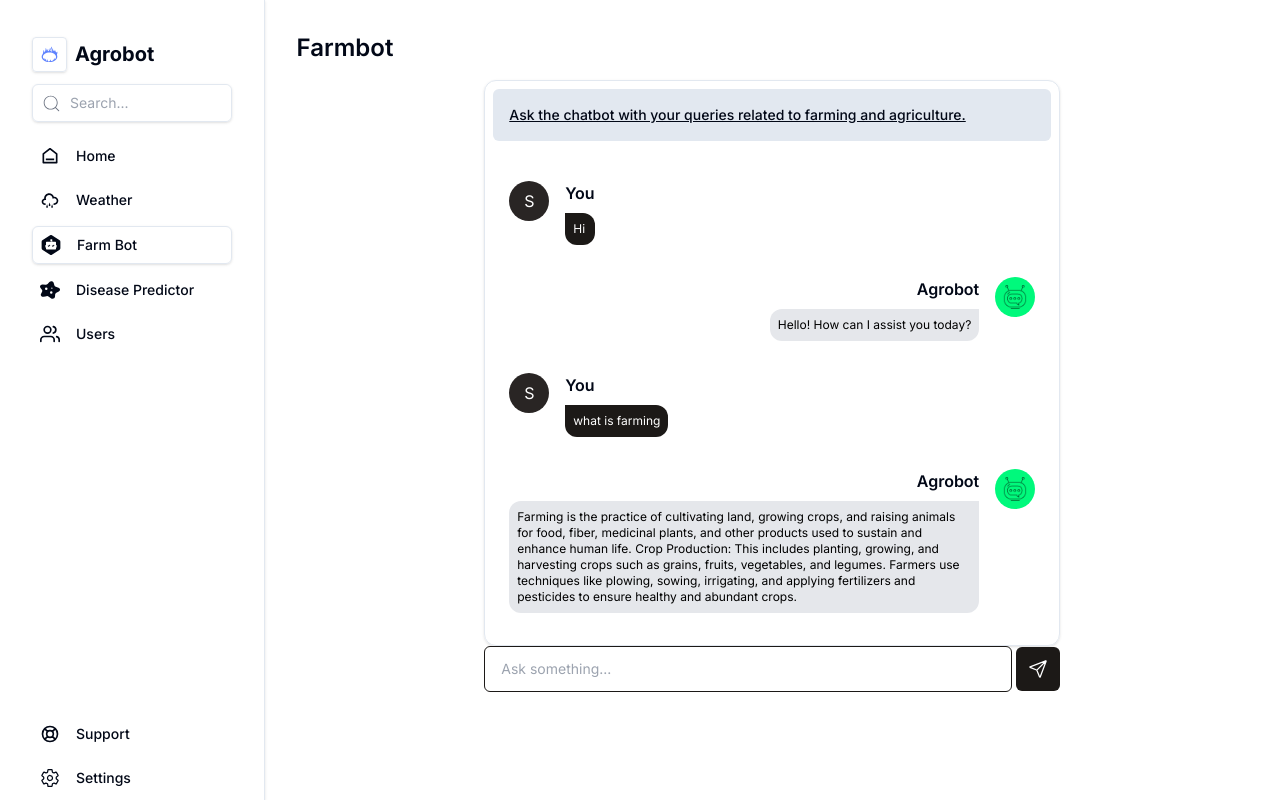
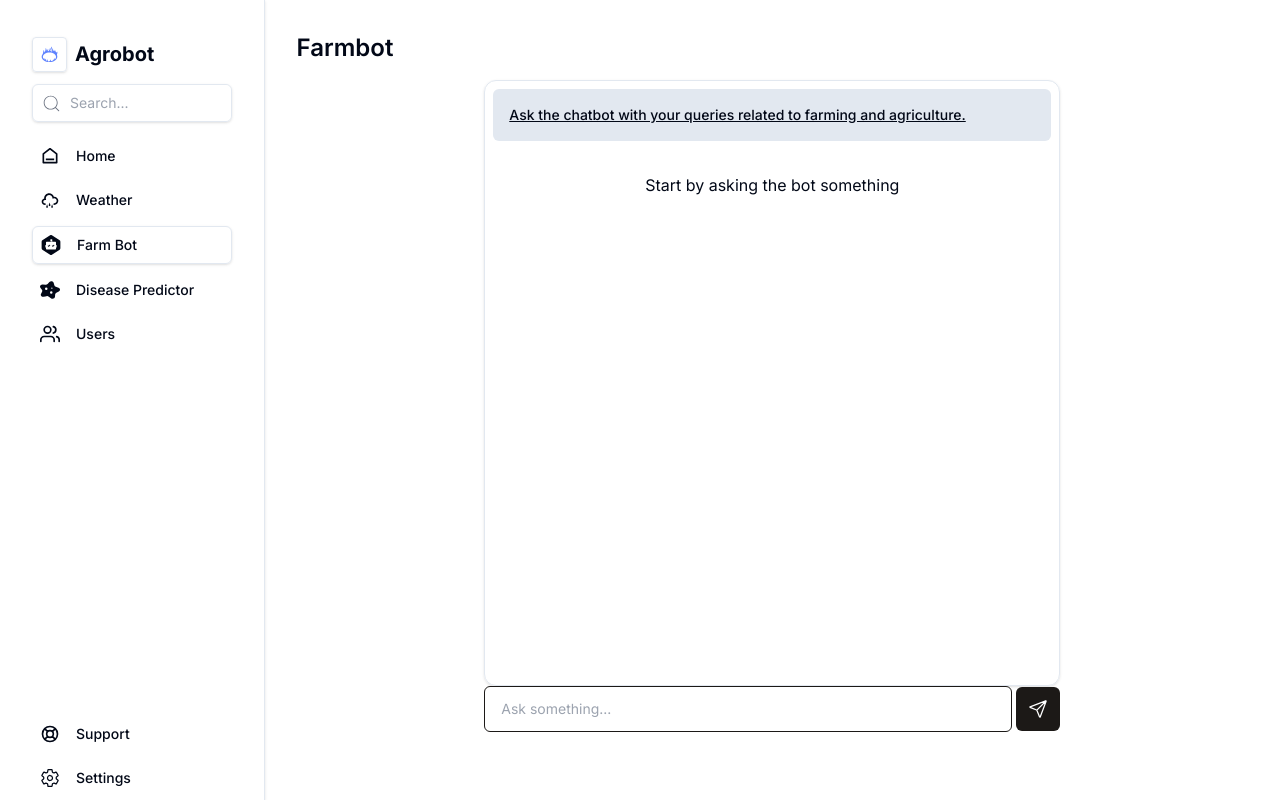
Before and after one commit to Sujanban/agrobot, a React (Vite) app in the folder client/: page /farmbot in a window 1280 px wide. Built offline with nearby package versions, Linux system fonts and the light colour scheme.

Commit message:
chatbot feature implemented

```diff
--- a/client/package.json
+++ b/client/package.json
@@ -15,6 +15,7 @@
     "axios": "^1.7.2",
     "class-variance-authority": "^0.7.0",
     "clsx": "^2.1.1",
+    "dotenv": "^16.4.5",
     "lucide-react": "^0.396.0",
     "react": "^18.2.0",
     "react-dom": "^18.2.0",
@@ -23,6 +24,7 @@
     "react-markdown": "^9.0.1",
     "react-redux": "^9.1.2",
     "react-router-dom": "^6.24.0",
+    "react-spinners": "^0.14.1",
     "tailwind-merge": "^2.3.0",
     "tailwindcss-animate": "^1.0.7"
   },
--- a/client/src/pages/dashboard/Farmbot.jsx
+++ b/client/src/pages/dashboard/Farmbot.jsx
@@ -2,12 +2,15 @@ import Navbar from '@/components/dashboard/Navbar'
 import React, { useState, useEffect } from 'react'
 import { IoPaperPlaneOutline } from "react-icons/io5";
 import chatbot from '../../assets/chatbot.png'
-import axios from "axios";
+import ReactMarkdown from "react-markdown";
+import BeatLoader from "react-spinners/BeatLoader";
+
 
 const Farmbot = () => {
     const [question, setQuestion] = useState("");
     const [messages, setMessages] = useState([]);
     const [generatingAnswer, setGeneratingAnswer] = useState(false);
+    const [isLoading, setIsLoading] = useState(false);
 
     useEffect(() => {
         const savedMessages =
@@ -28,17 +31,30 @@ const Farmbot = () => {
         setQuestion("");
 
         try {
-            const response = await axios({
-                url: `https://generativelanguage.googleapis.com/v1beta/models/gemini-pro:generateContent?key=${process.env.NEXT_PUBLIC_API_GENERATIVE_LANGUAGE_CLIENT}`,
-                method: "post",
-                data: {
-                    contents: [{ parts: [{ text: newMessage.text }] }],
+            setIsLoading(true);
+            const response = await fetch('https://generativelanguage.googleapis.com/v1/models/gemini-pro:generateContent?key=' + import.meta.env.VITE_GEMINI_API_KEY + '', {
+                method: 'POST',
+                headers: {
+                    'Content-Type': 'application/json'
                 },
+                body: JSON.stringify({
+                    contents: [{ parts: [{ text: newMessage.text }] }]
+                })
             });
+
+            if (!response.ok) {
+                throw new Error('Network response was not ok');
+            }
+
+            const data = await response.json();
+
+            console.log(data);
+
+            setIsLoading(false);
 
             const botMessage = {
                 sender: "bot",
-                text: response.data.candidates[0].content.parts[0].text,
+                text: data.candidates[0].content.parts[0].text,
             };
             setMessages((prev) => [...prev, botMessage]);
         } catch (error) {
@@ -53,6 +69,7 @@ const Farmbot = () => {
         setGeneratingAnswer(false);
     }
 
+    console.log(messages)
 
     return (
         <div className='flex max-w-7xl mx-auto'>
@@ -62,48 +79,54 @@ const Farmbot = () => {
                 <div>
                     <div className='p-2 shadow border max-w-xl mx-auto overflow-auto  space-y-4 bordder shaddow rounded-xl'>
                         <p className='p-4 bg-slate-200 font-medium rounded-md text-sm underline'>Ask the chatbot with your queries related to farming and agriculture.</p>
-                        <div className='p-4 space-y-4 h-[60vh] overflow-auto'>
-                            <div className='py-2 flex space-x-4'>
-                                <h1 className='h-10 w-10 flex items-center justify-center shrink-0 text-white  rounded-full bg-stone-800'>S</h1>
+
+                        {/* looping through messages */}
+                        <div className='p-4 space-y-4 h-[65vh] overflow-auto'>
+                            {
+                                messages && messages.map((msg, index) =>
+                                    <div key={index} >
+                                        {msg.sender === "user" &&
+                                            <div className='py-2 flex space-x-4 justify-end'>
                                                 <div className='space-y-2'>
-                                    <h1 className='font-semibold'>You</h1>
-                                    <p className='p-2 bg-stone-900 text-white rounded-r-xl rounded-b-xl text-xs'>
-                                        Hi
-                                    </p>
+                                                    <h1 className='font-semibold text-right'>You</h1>
+                                                    <div className='p-2 bg-blue-500 text-white rounded-l-xl rounded-b-xl text-xs'>
+                                                        <ReactMarkdown>
+                                                            {msg.text}
+                                                        </ReactMarkdown>
                                                     </div>
                                                 </div>
-                            <div className='py-2 flex space-x-4 justify-end'>
-                                <div className='space-y-2'>
-                                    <h1 className='font-semibold text-right'>Agrobot</h1>
-                                    <p className='p-2 bg-gray-200 text-black rounded-l-xl rounded-b-xl text-xs'>
-                                        Hello! How can I assist you today?
-                                    </p>
-                                </div>
-                                <h1 className='h-10 w-10 flex items-center justify-center shrink-0 text-white  rounded-full bg-custom-green'>
-                                    <img src={chatbot} alt="" />
+                                                <h1 className='h-10 w-10 flex items-center justify-center shrink-0 text-white  rounded-full bg-stone-900'>
+                                                    S
                                                 </h1>
                                             </div>
-                            <div className='py-2 flex space-x-4'>
-                                <h1 className='h-10 w-10 flex items-center justify-center shrink-0 text-white  rounded-full bg-stone-800'>S</h1>
+                                        }
+
+                                        {msg.sender === "bot" && <div className='py-2 flex space-x-4'>
+                                            <h1 className='h-10 w-10 flex items-center justify-center shrink-0 text-white  rounded-full bg-custom-green -800'>
+                                                <img src={chatbot} alt="" />
+
+                                            </h1>
                                             <div className='space-y-2'>
-                                    <h1 className='font-semibold'>You</h1>
-                                    <p className='p-2 bg-stone-900 text-white rounded-r-xl rounded-b-xl text-xs'>
-                                        what is farming
-                                    </p>
+                                                <h1 className='font-semibold'>Agrobot</h1>
+                                                <div className='p-2 bg-gray-100 rounded-r-xl rounded-b-xl text-xs'>
+                                                    <ReactMarkdown>
+                                                        {msg.text}
+                                                    </ReactMarkdown>
                                                 </div>
                                             </div>
-                            <div className='py-2 flex space-x-4 justify-end'>
-                                <div className='space-y-2'>
-                                    <h1 className='font-semibold text-right'>Agrobot</h1>
-                                    <p className='p-2 bg-gray-200 text-black rounded-l-xl rounded-b-xl text-xs'>
-                                        Farming is the practice of cultivating land, growing crops, and raising animals for food, fiber, medicinal plants, and other products used to sustain and enhance human life.
-                                        Crop Production: This includes planting, growing, and harvesting crops such as grains, fruits, vegetables, and legumes. Farmers use techniques like plowing, sowing, irrigating, and applying fertilizers and pesticides to ensure healthy and abundant crops.
-                                    </p>
                                         </div>
-                                <h1 className='h-10 w-10 flex items-center justify-center shrink-0 text-white  rounded-full bg-custom-green'>
-                                    <img src={chatbot} alt="" />
-                                </h1>                            </div>
+                                        }
                                     </div>
+                                )
+                            }
+                            {
+                                messages.length === 0 && <p className='text-center'>Start by asking the bot something</p>
+                            }
+                            {
+                                isLoading && <BeatLoader />
+                            }
+                        </div>
+
                     </div>
                     <form onSubmit={generateAnswer} className='flex max-w-xl mx-auto items-center gap-1'>
                         <input
```
Also changed, not shown: client/vite.config.js (+4 -25 lines), 1 other file (tests, documents, lock files or other folders). Lines whose indentation alone changed are shown as unchanged.
